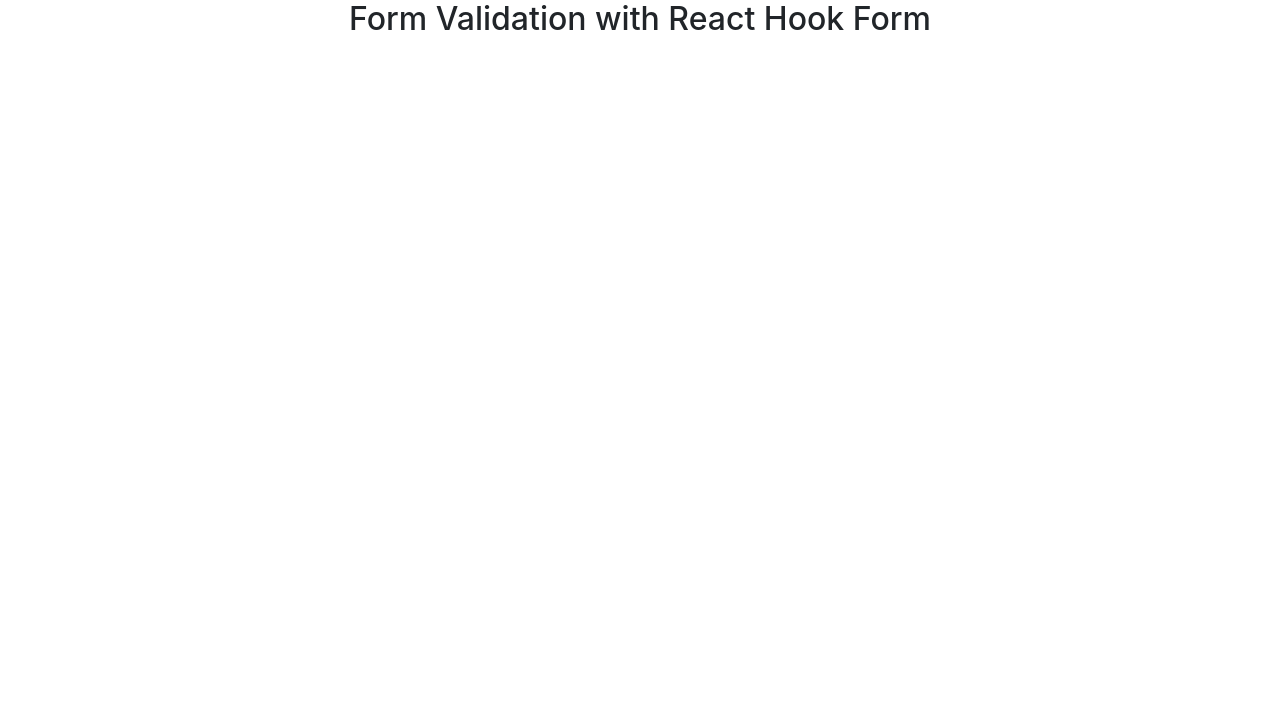
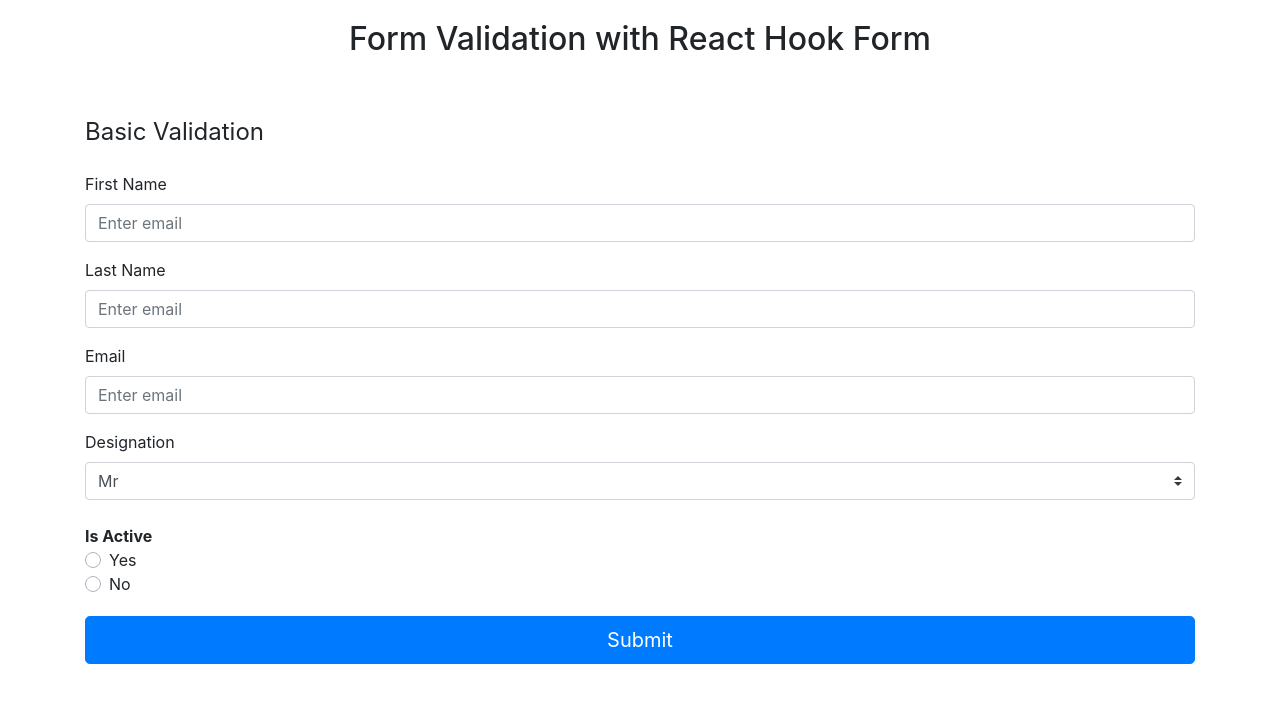
Before and after one commit to isNan909/Hookform, a React (Create React App) app: page / in a window 1280 px wide. Shown: the top 702 px of the page. Built offline with nearby package versions, Linux system fonts and the light colour scheme.

Commit message:
added bootstrap form

```diff
--- a/src/App.css
+++ b/src/App.css
@@ -1,38 +1,18 @@
 .App {
-  text-align: center;
+  margin-top: 20px;
+}
+h6{
+  margin-top: 30px;
 }
 
-.App-logo {
-  height: 40vmin;
-  pointer-events: none;
+.basicValidation{
+  margin-top: 60px;
 }
 
-@media (prefers-reduced-motion: no-preference) {
-  .App-logo {
-    animation: App-logo-spin infinite 20s linear;
-  }
+.basicValidation h4{
+  margin-bottom: 25px;
 }
 
-.App-header {
-  background-color: #282c34;
-  min-height: 100vh;
-  display: flex;
-  flex-direction: column;
-  align-items: center;
-  justify-content: center;
-  font-size: calc(10px + 2vmin);
-  color: white;
+.basicValidation button{
+  margin-top: 20px;
 }
-
-.App-link {
-  color: #61dafb;
-}
-
-@keyframes App-logo-spin {
-  from {
-    transform: rotate(0deg);
-  }
-  to {
-    transform: rotate(360deg);
-  }
-}
--- a/src/App.js
+++ b/src/App.js
@@ -1,12 +1,13 @@
 import React from 'react';
+import 'bootstrap/dist/css/bootstrap.min.css';
 import './App.css';
-import 'bootstrap/dist/css/bootstrap.min.css';
+import { Basicvalidation } from './components/Basicvalidation';
 
 function App() {
   return (
     <div className="App container">
-      <h2>Form Validation with React Hook Form</h2>
-      {/* Please refer branches for code */}
+      <h2 className="text-center">Form Validation with React Hook Form</h2>
+      <Basicvalidation />
     </div>
   );
 }
--- /dev/null
+++ b/src/components/Basicvalidation.js
@@ -0,0 +1,47 @@
+import React, { Fragment } from 'react';
+
+export const Basicvalidation = () => {
+    return (
+        <Fragment>
+            <div className="basicValidation">
+                <h4 className="font-weight-normal">Basic Validation</h4>
+                <form>
+                    <div className="form-group">
+                        <label htmlFor="exampleInputEmail1">First Name</label>
+                        <input type="email" className="form-control" id="exampleInputEmail1" aria-describedby="emailHelp" placeholder="Enter email" />
+                    </div>
+                    <div className="form-group">
+                        <label htmlFor="exampleInputEmail1">Last Name</label>
+                        <input type="email" className="form-control" id="exampleInputEmail1" aria-describedby="emailHelp" placeholder="Enter email" />
+                    </div>
+                    <div className="form-group">
+                        <label htmlFor="exampleInputEmail1">Email</label>
+                        <input type="email" className="form-control" id="exampleInputEmail1" aria-describedby="emailHelp" placeholder="Enter email" />
+                    </div>
+                    <div>
+                        <label htmlFor="validationTooltip04">Designation</label>
+                        <select className="Title custom-select">
+                            <option value="Mr">Mr</option>
+                            <option value="Mrs">Mrs</option>
+                            <option value="Miss">Miss</option>
+                            <option value="Dr">Dr</option>
+                        </select>
+                    </div>
+                    <br />
+                    <div><b>Is Active</b></div>
+                    <div>
+                        <div className="custom-control custom-radio">
+                            <input type="radio" id="customRadio1" name="customRadio" className="custom-control-input" />
+                            <label className="custom-control-label" htmlFor="customRadio1">Yes</label>
+                        </div>
+                        <div className="custom-control custom-radio">
+                            <input type="radio" id="customRadio2" name="customRadio" className="custom-control-input" />
+                            <label className="custom-control-label" htmlFor="customRadio2">No</label>
+                        </div>
+                    </div>
+                    <button type="submit" className="btn btn-primary btn-lg btn-block">Submit</button>
+                </form>
+            </div>
+        </Fragment>
+    )
+}
```
